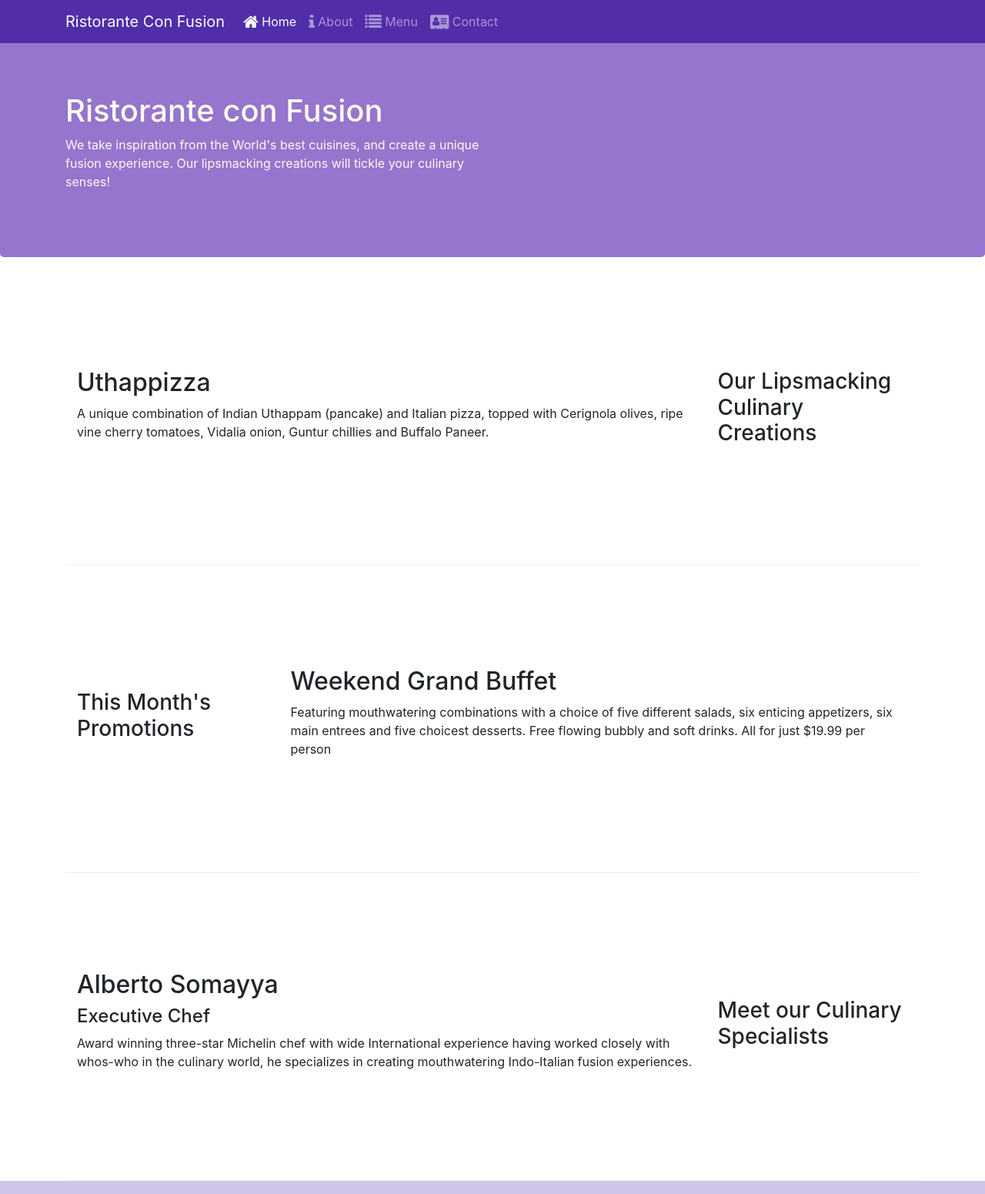
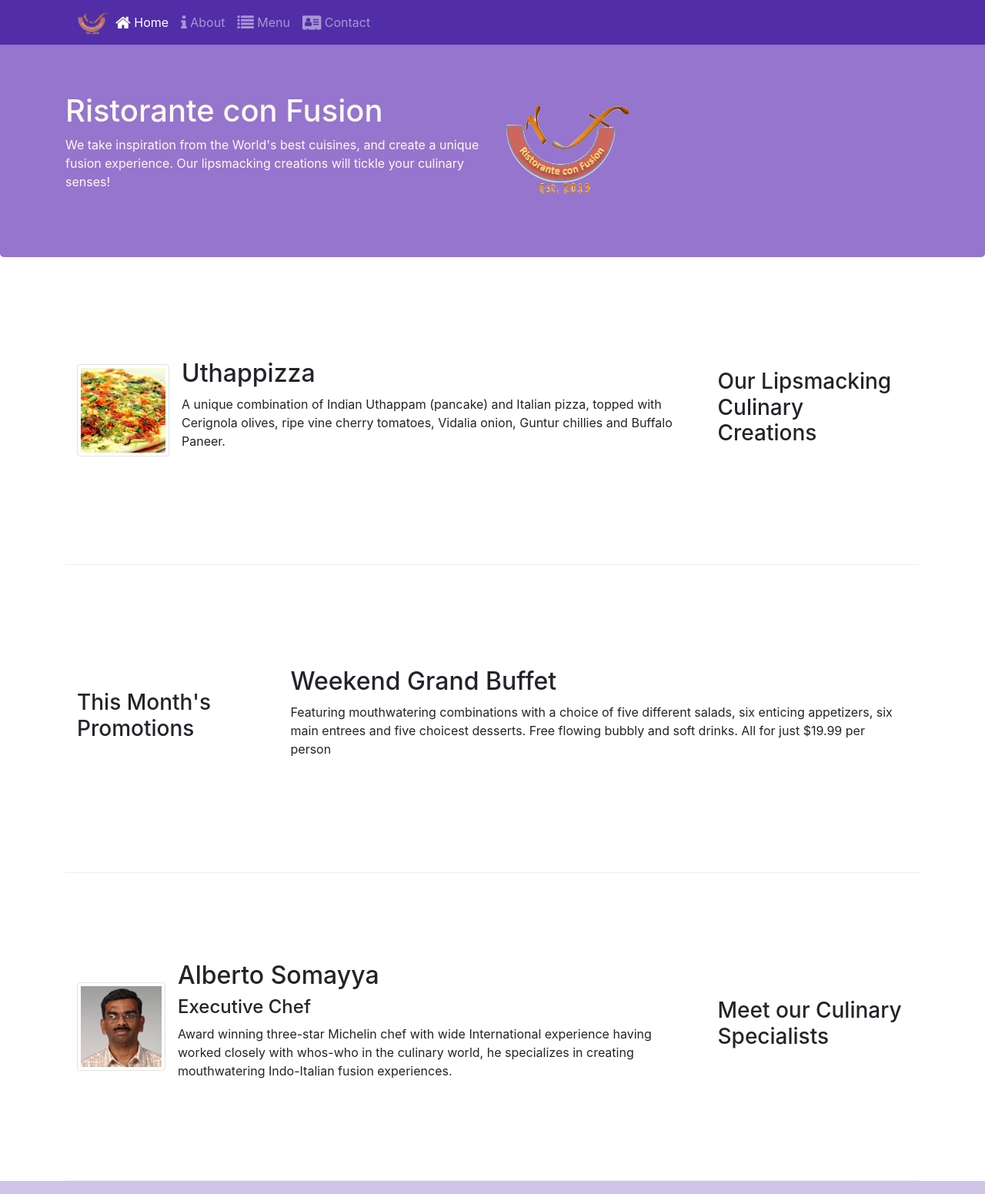
Before and after one commit to nasirhussain17/coursera-Front-End-Web-UI-Frameworks-and-Tools-Bootstrap-4, a website: page index.html in a window 1280 px wide. Shown: the top 1551 px of the page at 77% size. Drawn offline with nearby package versions, Linux system fonts and the light colour scheme.

Commit message:
Images & Media

```diff
--- a/index.html
+++ b/index.html
@@ -21,7 +21,8 @@
                         <button class="navbar-toggler" type="button" data-toggle="collapse" data-target="#Navbar">
                                 <span class="navbar-toggler-icon"></span>
                             </button>
-                   <a class="navbar-brand" href="#">Ristorante Con Fusion</a>
+                   <a class="navbar-brand" href="#"><a class="navbar-brand mr-auto" href="#"><img src="img/logo.png" height="30" width="41"></a>
+                </a>
                    <div class="collapse navbar-collapse" id="Navbar">
                         <ul class="navbar-nav mr-auto">
                                 <li class="nav-item active"><a class="nav-link" href="#"><span class="fa fa-home fa-lg"></span> Home</a></li>
@@ -40,7 +41,8 @@
                     <h1>Ristorante con Fusion</h1>
                     <p>We take inspiration from the World's best cuisines, and create a unique fusion experience. Our lipsmacking creations will tickle your culinary senses!</p>
                 </div>
-                <div class="col-12 col-sm">
+                <div class="col-12 col-sm align-self-center">
+                        <img src="img/logo.png" class="img-fluid">
                 </div>
             </div>
         </div>
@@ -52,8 +54,18 @@
                 <h3>Our Lipsmacking Culinary Creations</h3>
             </div>
             <div class="col col-sm order-sm-first col-md">
-                <h2>Uthappizza</h2>
-                <p>A unique combination of Indian Uthappam (pancake) and Italian pizza, topped with Cerignola olives, ripe vine cherry tomatoes, Vidalia onion, Guntur chillies and Buffalo Paneer.</p>
+                    <div class="media">
+                            <img class="d-flex mr-3 img-thumbnail align-self-center"
+                                    src="img/uthappizza.png" alt="Uthappizza">
+                            <div class="media-body">
+                                <h2 class="mt-0">Uthappizza</h2>
+                                <p class="d-none d-sm-block">A unique combination of Indian Uthappam (pancake) and
+                                    Italian pizza, topped with Cerignola olives, ripe vine
+                                    cherry tomatoes, Vidalia onion, Guntur chillies and
+                                    Buffalo Paneer.</p>
+                            </div>
+                        </div>
+
             </div>
         </div>
 
@@ -73,9 +85,20 @@
                 <h3>Meet our Culinary Specialists</h3>
             </div>
             <div class="col col-sm  order-sm-first col-md">
-                <h2>Alberto Somayya</h2>
-                <h4>Executive Chef</h4>
-                <p>Award winning three-star Michelin chef with wide International experience having worked closely with whos-who in the culinary world, he specializes in creating mouthwatering Indo-Italian fusion experiences. </p>
+                    <div class="media">
+                            <img class="d-flex mr-3 img-thumbnail align-self-center"
+                                    src="img/alberto.png" alt="Alberto Somayya">
+                            <div class="media-body">
+                                <h2 class="mt-0">Alberto Somayya</h2>
+                                <h4>Executive Chef</h4>
+                                <p class="d-none d-sm-block">Award winning three-star Michelin chef with wide
+                                    International experience having worked closely with
+                                    whos-who in the culinary world, he specializes in
+                                    creating mouthwatering Indo-Italian fusion experiences.
+                                    </p>
+                            </div>
+                        </div>
+
             </div>
         </div>
     </div>
```
Also changed, not shown: aboutus.html (+6 -4 lines), contactus.html (+5 -3 lines), img/alberto.png (added), img/buffet.png (added), img/logo.png (added), img/uthappizza.png (added), 1 other file.
